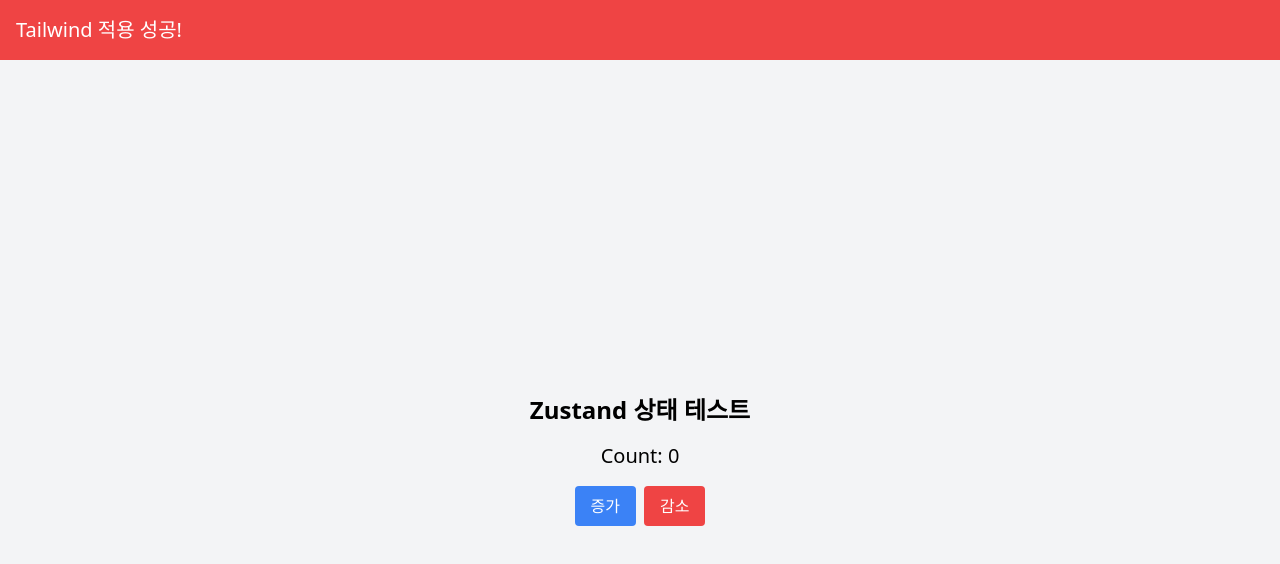
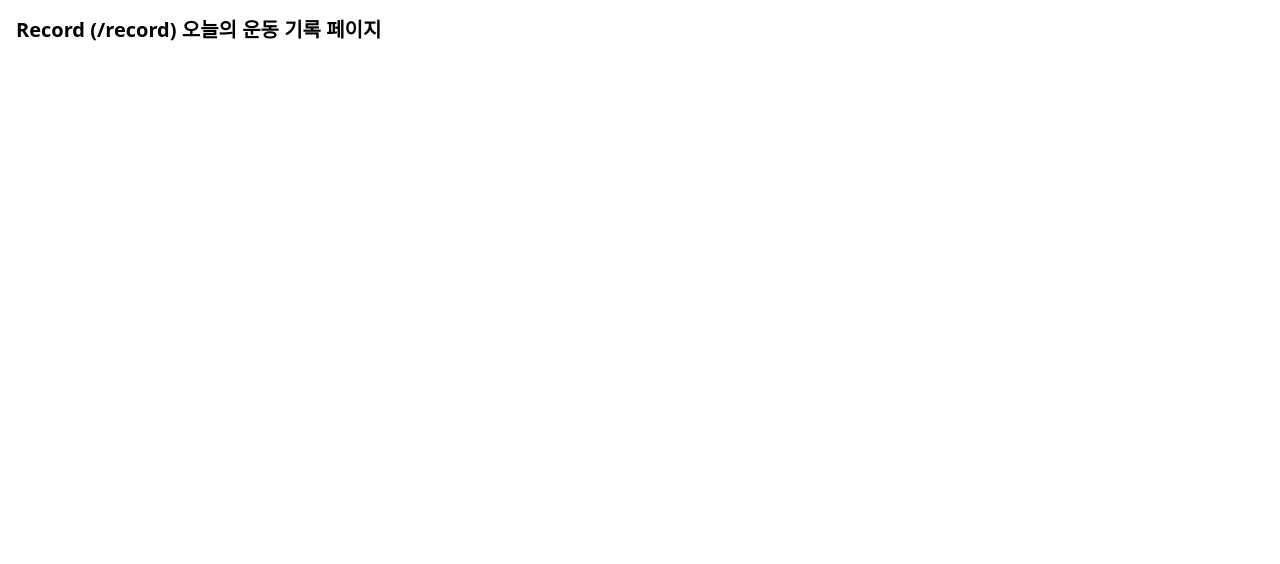
Before and after one commit to yoonguri988/fitTracker, a React (Vite) app: page /record in a window 1280 px wide. Shown: the top 564 px of the page. Built offline with nearby package versions, Linux system fonts and the light colour scheme.

Commit message:
Created: Routing settings
1. React Router를 사용해서 여러 페이지 이동 설정
2. 해당 url로 접근 가능

```diff
--- a/package.json
+++ b/package.json
@@ -12,6 +12,7 @@
   "dependencies": {
     "react": "^19.1.0",
     "react-dom": "^19.1.0",
+    "react-router-dom": "^7.6.0",
     "zustand": "^5.0.4"
   },
   "devDependencies": {
--- a/src/App.jsx
+++ b/src/App.jsx
@@ -1,39 +1,48 @@
-import { useState } from "react";
-import useCounterStore from "./stores/useCounterStore";
-// import reactLogo from "./assets/react.svg";
-// import viteLogo from "/vite.svg";
+import { Route, Routes } from "react-router-dom";
+import DashboardPage from "./pages/DashboardPage";
+import RoutinePage from "./pages/RoutinePage";
+import StatsPage from "./pages/StatsPage";
+import RecordPage from "./pages/RecordPage";
+import SettingsPage from "./pages/SettingsPage";
+// import useCounterStore from "./stores/useCounterStore";
 // import './App.css'
 
 function App() {
-  // const [count, setCount] = useState(0);
-  const count = useCounterStore((state) => state.count);
-  const increase = useCounterStore((state) => state.increase);
-  const decrease = useCounterStore((state) => state.decrease);
+  // const count = useCounterStore((state) => state.count);
+  // const increase = useCounterStore((state) => state.increase);
+  // const decrease = useCounterStore((state) => state.decrease);
 
   return (
-    <>
-      <div className="bg-red-500 text-white p-4 text-xl">
-        Tailwind 적용 성공!
-      </div>
-      <div className="flex flex-col items-center justify-center min-h-screen bg-gray-100">
-        <h1 className="text-2xl font-bold mb-4">Zustand 상태 테스트</h1>
-        <p className="text-xl mb-4">Count: {count}</p>
-        <div>
-          <button
-            onClick={increase}
-            className="bg-blue-500 text-white px-4 py-2 mr-2 rounded"
-          >
-            증가
-          </button>
-          <button
-            onClick={decrease}
-            className="bg-red-500 text-white px-4 py-2 rounded"
-          >
-            감소
-          </button>
-        </div>
-      </div>
-    </>
+    <Routes>
+      <Route path="/" element={<DashboardPage />} />
+      <Route path="/routine" element={<RoutinePage />} />
+      <Route path="/stats" element={<StatsPage />} />
+      <Route path="/record" element={<RecordPage />} />
+      <Route path="/settings" element={<SettingsPage />} />
+    </Routes>
+    // <>
+    //   <div className="bg-red-500 text-white p-4 text-xl">
+    //     Tailwind 적용 성공!
+    //   </div>
+    //   <div className="flex flex-col items-center justify-center min-h-screen bg-gray-100">
+    //     <h1 className="text-2xl font-bold mb-4">Zustand 상태 테스트</h1>
+    //     <p className="text-xl mb-4">Count: {count}</p>
+    //     <div>
+    //       <button
+    //         onClick={increase}
+    //         className="bg-blue-500 text-white px-4 py-2 mr-2 rounded"
+    //       >
+    //         증가
+    //       </button>
+    //       <button
+    //         onClick={decrease}
+    //         className="bg-red-500 text-white px-4 py-2 rounded"
+    //       >
+    //         감소
+    //       </button>
+    //     </div>
+    //   </div>
+    // </>
   );
 }
 
--- a/src/main.jsx
+++ b/src/main.jsx
@@ -1,10 +1,13 @@
-import { StrictMode } from "react";
-import { createRoot } from "react-dom/client";
+import React from "react";
+import ReactDOM from "react-dom/client";
 import "./index.css";
 import App from "./App.jsx";
+import { BrowserRouter } from "react-router-dom";
 
-createRoot(document.getElementById("root")).render(
-  <StrictMode>
-    <App />
-  </StrictMode>
+ReactDOM.createRoot(document.getElementById("root")).render(
+  <React.StrictMode>
+    <BrowserRouter>
+      <App />
+    </BrowserRouter>
+  </React.StrictMode>
 );
--- /dev/null
+++ b/src/pages/DashboardPage.jsx
@@ -0,0 +1,6 @@
+function DashboardPage() {
+  return (
+    <div className="p-4 text-xl font-bold"> Dashboard ('/') 홈 페이지</div>
+  );
+}
+export default DashboardPage;
--- /dev/null
+++ b/src/pages/RecordPage.jsx
@@ -0,0 +1,8 @@
+function RecordPage() {
+  return (
+    <div className="p-4 text-xl font-bold">
+      Record (/record) 오늘의 운동 기록 페이지
+    </div>
+  );
+}
+export default RecordPage;
--- /dev/null
+++ b/src/pages/RoutinePage.jsx
@@ -0,0 +1,8 @@
+function RoutinePage() {
+  return (
+    <div className="p-4 text-xl font-bold">
+      Routine (/routine) 루틴 관리 기능
+    </div>
+  );
+}
+export default RoutinePage;
--- /dev/null
+++ b/src/pages/SettingsPage.jsx
@@ -0,0 +1,8 @@
+function SettingsPage() {
+  return (
+    <div className="p-4 text-xl font-bold">
+      settings (/settings) 설정 페이지
+    </div>
+  );
+}
+export default SettingsPage;
--- /dev/null
+++ b/src/pages/StatsPage.jsx
@@ -0,0 +1,8 @@
+function StatsPage() {
+  return (
+    <div className="p-4 text-xl font-bold">
+      Stats (/stats) 체성분 기록 + 차트 시각화 페이지
+    </div>
+  );
+}
+export default StatsPage;
```
Also changed, not shown: 2 other files (tests, documents, lock files or other folders).
